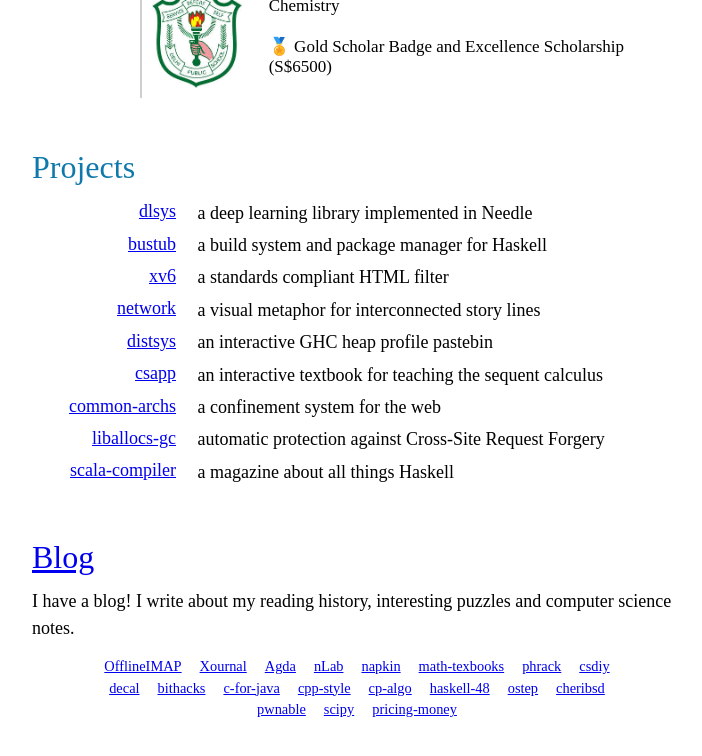
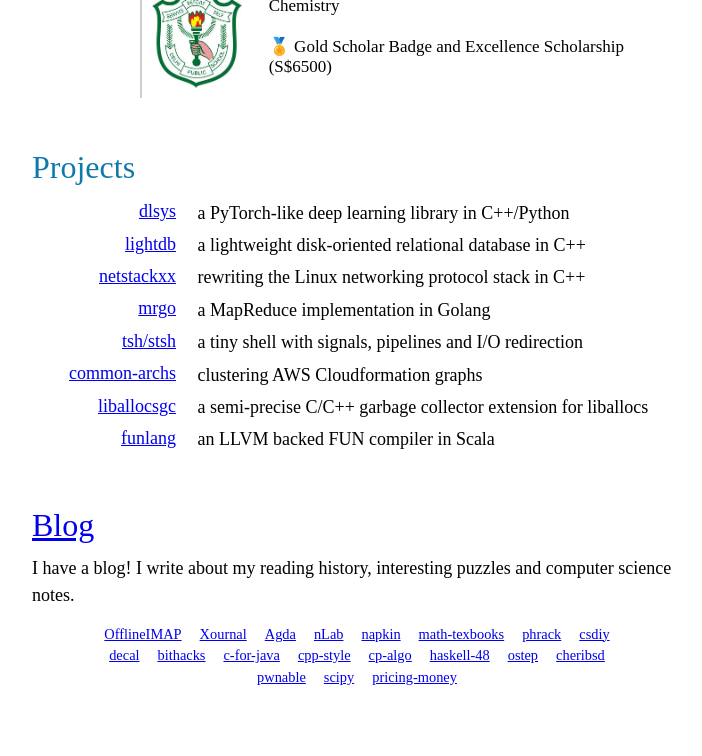
Before and after one commit to muffpy/muffpy.github.io, a Jekyll site: the page index.html, which Jekyll copies as it is, in a window 1280 px wide and 900 px high, scrolled down 3023 px, cut to the strip 125-881 px from the top of the window. Shown: the whole strip, without its empty margins (283-985 px from the left). Built offline with Jekyll 4.4.1, drawn with Linux system fonts in a browser that asks for light colours; some web fonts are replaced.

Commit message:
Project descriptions

```diff
--- a/index.html
+++ b/index.html
@@ -210,31 +210,28 @@
 
   <table id="projects">
       <tr><th><a href="http://www.haskell.org/ghc/">dlsys</a></th>
-          <td>a deep learning library implemented in Needle</td></tr>
+          <td>a PyTorch-like deep learning library in C++/Python</td></tr>
 
-      <tr><th><a href="https://github.com/haskell/cabal">bustub</a></th>
-          <td>a build system and package manager for Haskell</td></tr>
+      <tr><th><a href="https://github.com/haskell/cabal">lightdb</a></th>
+          <td>a lightweight disk-oriented relational database in C++</td></tr>
 
-      <tr><th><a href="http://htmlpurifier.org/">xv6</a></th>
-          <td>a standards compliant HTML filter</td></tr>
+      <tr><th><a href="http://metro.ezyang.com">netstackxx</a></th>
+          <td>rewriting the Linux networking protocol stack in C++</td></tr>
 
-      <tr><th><a href="http://metro.ezyang.com">network</a></th>
-          <td>a visual metaphor for interconnected story lines</td></tr>
+      <tr><th><a href="http://heap.ezyang.com">mrgo</a></th>
+          <td>a MapReduce implementation in Golang</td></tr>
 
-      <tr><th><a href="http://heap.ezyang.com">distsys</a></th>
-          <td>an interactive GHC heap profile pastebin</td></tr>
-
-      <tr><th><a href="http://logitext.mit.edu/main">csapp</a></th>
-          <td>an interactive textbook for teaching the sequent calculus</td></tr>
+      <tr><th><a href="http://logitext.mit.edu/main">tsh/stsh</a></th>
+          <td>a tiny shell with signals, pipelines and I/O redirection</td></tr>
 
       <tr><th><a href="http://cowl.ws/">common-archs</a></th>
-          <td>a confinement system for the web</td></tr>
+          <td>clustering AWS Cloudformation graphs</td></tr>
 
-      <tr><th><a href="http://csrf.htmlpurifier.org/">liballocs-gc</a></th>
-          <td>automatic protection against Cross-Site Request Forgery</td></tr>
+      <tr><th><a href="http://csrf.htmlpurifier.org/">liballocsgc</a></th>
+          <td>a semi-precise C/C++ garbage collector extension for liballocs</td></tr>
 
-      <tr><th><a href="http://themonadreader.wordpress.com/">scala-compiler</a></th>
-          <td>a magazine about all things Haskell</td></tr>
+      <tr><th><a href="http://themonadreader.wordpress.com/">funlang</a></th>
+          <td>an LLVM backed FUN compiler in Scala</td></tr>
   </table>
 
   <h2><a href="/blog/">Blog</a></h2>
```
Also changed, not shown: 2 other files.
